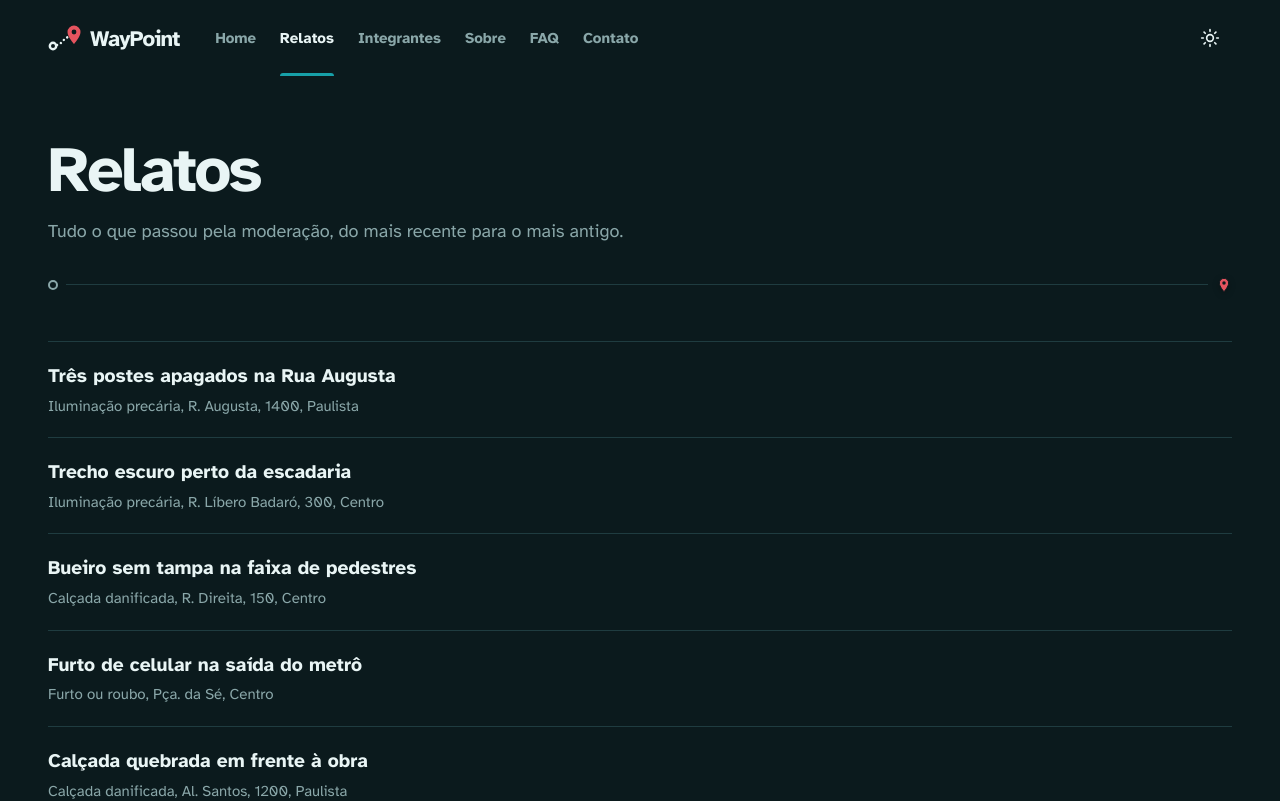
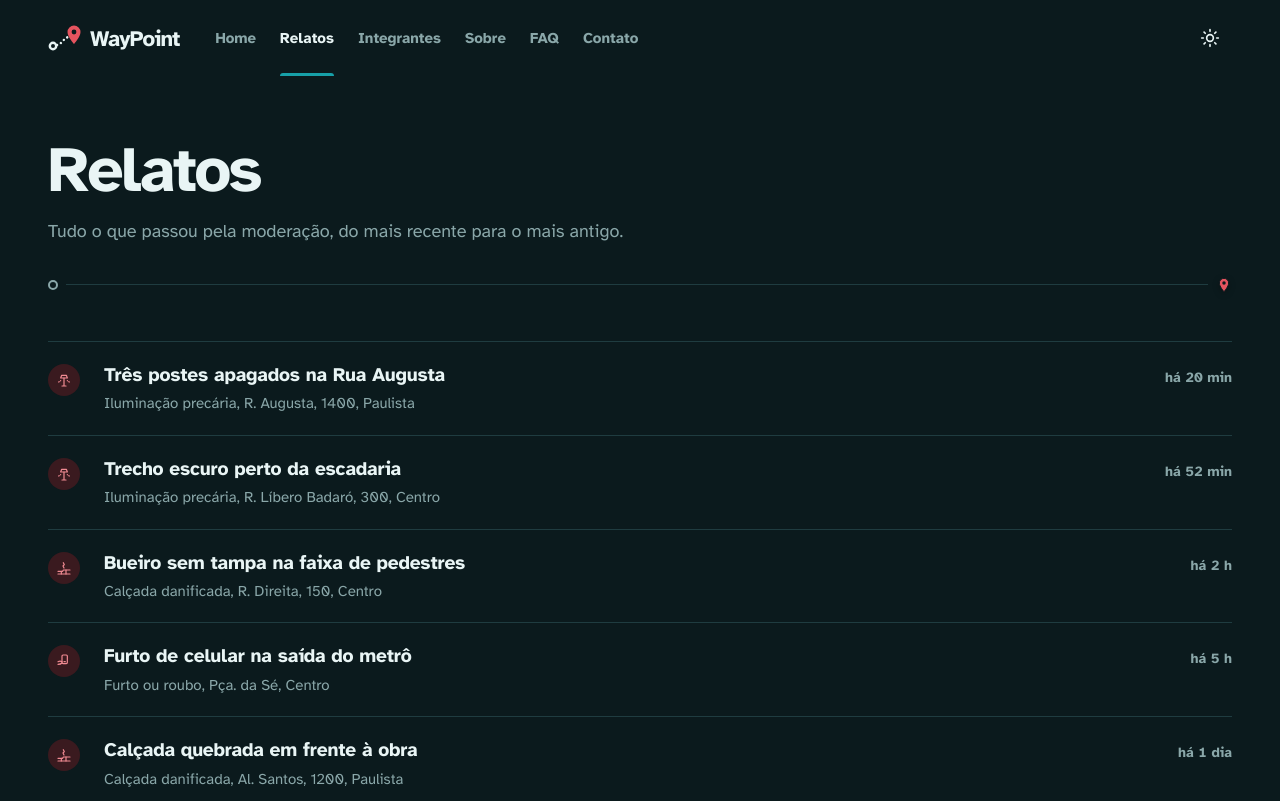
Before and after one commit to pivattidev/waypoint, a React (Vite) app: page /relatos in a window 1280 px wide. Shown: the top 801 px of the page. Built offline with nearby package versions, Linux system fonts and the light colour scheme.

Commit message:
feat: cria o ItemRelato e usa na lista de relatos

```diff
--- /dev/null
+++ b/src/components/ItemRelato.tsx
@@ -0,0 +1,41 @@
+import type { CSSProperties } from 'react'
+import { Link } from 'react-router-dom'
+import type { Relato } from '../types/relato'
+import { tempoDecorrido } from '../utils/formatar'
+import CategoriaIcone from './CategoriaIcone'
+
+interface ItemRelatoProps {
+  relato: Relato
+  /** Posição na lista: escalona a animação de entrada. */
+  indice?: number
+}
+
+/**
+ * Linha de relato, versão enxuta: símbolo da categoria, título, onde, e há quanto tempo.
+ * Sem caixas nem bordas grossas: só a linha fina entre os itens (como o meio-fio).
+ */
+export default function ItemRelato({ relato, indice = 0 }: ItemRelatoProps) {
+  return (
+    <Link
+      to={`/relatos/${relato.id}`}
+      className="entrar group grid grid-cols-[2rem_minmax(0,1fr)] items-start gap-x-4 gap-y-1 border-b border-line py-5 sm:grid-cols-[2rem_minmax(0,1fr)_auto] sm:gap-x-6"
+      style={{ '--i': Math.min(indice, 10) } as CSSProperties}
+    >
+      {/* Símbolo da categoria, como na legenda de um mapa */}
+      <span className="mt-0.5 grid size-8 place-items-center rounded-full bg-alert-bg text-alert-text">
+        <CategoriaIcone nome={relato.categoriaNome} className="size-4" />
+      </span>
+      <span className="min-w-0">
+        <span className="block font-display text-[1.2rem] font-bold leading-snug tracking-[-0.01em] text-ink decoration-2 underline-offset-4 transition-colors group-hover:text-link group-hover:underline">
+          {relato.titulo}
+        </span>
+        <span className="mt-1 block text-[15px] text-muted">
+          {relato.categoriaNome}, {relato.logradouro}, {relato.regiaoNome}
+        </span>
+      </span>
+      <time dateTime={relato.dataOcorrencia} className="tabular col-start-2 text-sm font-bold text-muted sm:col-start-auto sm:pt-1.5">
+        {tempoDecorrido(relato.dataOcorrencia)}
+      </time>
+    </Link>
+  )
+}
--- a/src/pages/Relatos.tsx
+++ b/src/pages/Relatos.tsx
@@ -1,6 +1,6 @@
-import { Link } from 'react-router-dom'
 import { LinkBotao } from '../components/Button'
 import { Carregando, ListaVazia, MensagemErro } from '../components/EstadoTela'
+import ItemRelato from '../components/ItemRelato'
 import PageHeader from '../components/PageHeader'
 import { useRequisicao } from '../hooks/useRequisicao'
 import { listarRelatos } from '../services/relatos'
@@ -27,14 +27,9 @@ export default function Relatos() {
 
       {filtrados.length > 0 && (
         <ul className="border-t border-line">
-          {filtrados.map((r) => (
-            <li key={r.id} className="border-b border-line py-5">
-              <Link to={`/relatos/${r.id}`} className="font-display text-[1.2rem] font-bold hover:text-link hover:underline">
-                {r.titulo}
-              </Link>
-              <p className="mt-1 text-[15px] text-muted">
-                {r.categoriaNome}, {r.logradouro}, {r.regiaoNome}
-              </p>
+          {filtrados.map((r, i) => (
+            <li key={r.id}>
+              <ItemRelato relato={r} indice={i} />
             </li>
           ))}
         </ul>
```
